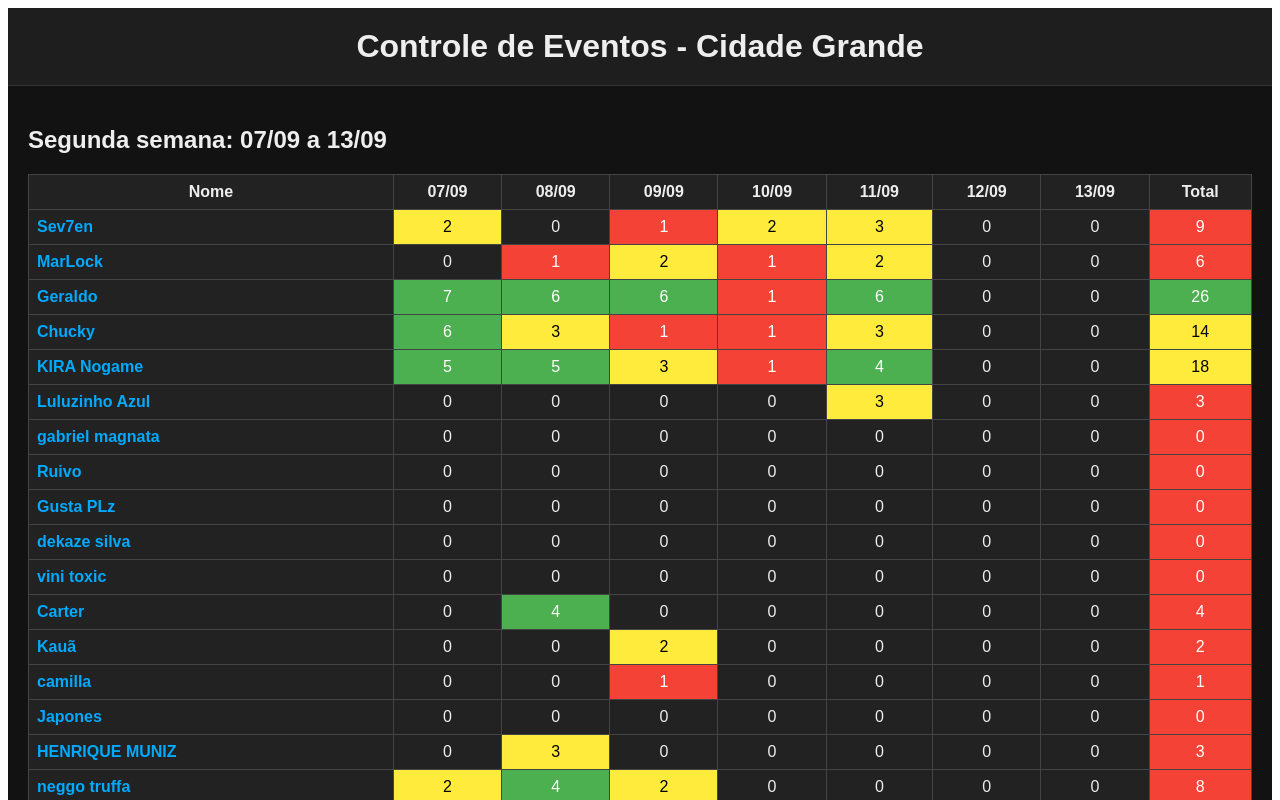
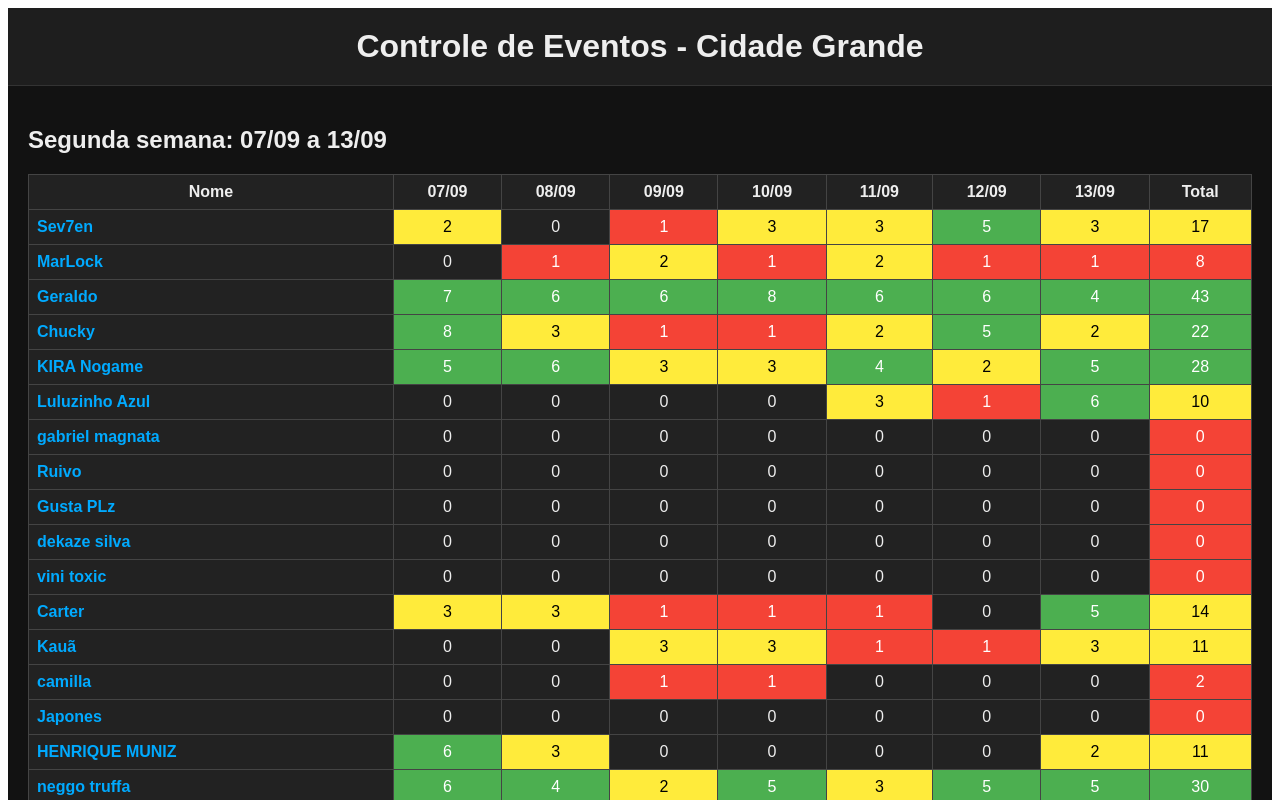
Before and after one commit to pedrohpiri/planilhaeventos, a Vue app: page / in a window 1280 px wide. Shown: the top 800 px of the page. Built offline with nearby package versions, Linux system fonts and the light colour scheme.

Commit message:
Atualiza EventTable.vue para calcular total de eventos dinamicamente

```diff
--- a/src/components/EventTable.vue
+++ b/src/components/EventTable.vue
@@ -15,7 +15,7 @@
           <td v-for="date in dates" :key="date" :class="getCellClass(participant.events[date])" :data-label="date">
             {{ participant.events[date] || 0 }}
           </td>
-          <td :class="getTotalClass(participant.total)" data-label="Total">{{ participant.total }}</td>
+          <td :class="getTotalClass(calculateTotal(participant.events))" data-label="Total">{{ calculateTotal(participant.events) }}</td>
         </tr>
       </tbody>
     </table>
@@ -29,33 +29,33 @@ import './EventTable.css'
 const dates = ['07/09', '08/09', '09/09', '10/09', '11/09', '12/09', '13/09']
 
 const participants = reactive([
-  { name: 'Sev7en', events: { '07/09': 2, '08/09': 0, '09/09': 1, '10/09': 2, '11/09': 3, '12/09': 0, '13/09': 0 }, total: 9 },
-  { name: 'MarLock', events: { '07/09': 0, '08/09': 1, '09/09': 2, '10/09': 1, '11/09': 2, '12/09': 0, '13/09': 0 }, total: 6 },
-  { name: 'Geraldo', events: { '07/09': 7, '08/09': 6, '09/09': 6, '10/09': 1, '11/09': 6, '12/09': 0, '13/09': 0 }, total: 26 },
-  { name: 'Chucky', events: { '07/09': 6, '08/09': 3, '09/09': 1, '10/09': 1, '11/09': 3, '12/09': 0, '13/09': 0 }, total: 14 },
-  { name: 'KIRA Nogame', events: { '07/09': 5, '08/09': 5, '09/09': 3, '10/09': 1, '11/09': 4, '12/09': 0, '13/09': 0 }, total: 18 },
-  { name: 'Luluzinho Azul', events: { '07/09': 0, '08/09': 0, '09/09': 0, '10/09': 0, '11/09': 3, '12/09': 0, '13/09': 0 }, total: 3 },
-  { name: 'gabriel magnata', events: { '07/09': 0, '08/09': 0, '09/09': 0, '10/09': 0, '11/09': 0, '12/09': 0, '13/09': 0 }, total: 0 },
-  { name: 'Ruivo', events: { '07/09': 0, '08/09': 0, '09/09': 0, '10/09': 0, '11/09': 0, '12/09': 0, '13/09': 0 }, total: 0 },
-  { name: 'Gusta PLz', events: { '07/09': 0, '08/09': 0, '09/09': 0, '10/09': 0, '11/09': 0, '12/09': 0, '13/09': 0 }, total: 0 },
-  { name: 'dekaze silva', events: { '07/09': 0, '08/09': 0, '09/09': 0, '10/09': 0, '11/09': 0, '12/09': 0, '13/09': 0 }, total: 0 },
-  { name: 'vini toxic', events: { '07/09': 0, '08/09': 0, '09/09': 0, '10/09': 0, '11/09': 0, '12/09': 0, '13/09': 0 }, total: 0 },
-  { name: 'Carter', events: { '07/09': 0, '08/09': 4, '09/09': 0, '10/09': 0, '11/09': 0, '12/09': 0, '13/09': 0 }, total: 4 },
-  { name: 'Kauã', events: { '07/09': 0, '08/09': 0, '09/09': 2, '10/09': 0, '11/09': 0, '12/09': 0, '13/09': 0 }, total: 2 },
-  { name: 'camilla', events: { '07/09': 0, '08/09': 0, '09/09': 1, '10/09': 0, '11/09': 0, '12/09': 0, '13/09': 0 }, total: 1 },
-  { name: 'Japones', events: { '07/09': 0, '08/09': 0, '09/09': 0, '10/09': 0, '11/09': 0, '12/09': 0, '13/09': 0 }, total: 0 },
-  { name: 'HENRIQUE MUNIZ', events: { '07/09': 0, '08/09': 3, '09/09': 0, '10/09': 0, '11/09': 0, '12/09': 0, '13/09': 0 }, total: 3 },
-  { name: 'neggo truffa', events: { '07/09': 2, '08/09': 4, '09/09': 2, '10/09': 0, '11/09': 0, '12/09': 0, '13/09': 0 }, total: 8 },
-  { name: 'Matheus JM TD', events: { '07/09': 0, '08/09': 0, '09/09': 0, '10/09': 0, '11/09': 0, '12/09': 0, '13/09': 0 }, total: 0 },
-  { name: 'cleber', events: { '07/09': 0, '08/09': 0, '09/09': 3, '10/09': 0, '11/09': 0, '12/09': 0, '13/09': 0 }, total: 3 },
-  { name: 'Luiz', events: { '07/09': 0, '08/09': 0, '09/09': 0, '10/09': 0, '11/09': 0, '12/09': 0, '13/09': 0 }, total: 0 },
-  { name: 'Nj1yt', events: { '07/09': 0, '08/09': 2, '09/09': 0, '10/09': 0, '11/09': 0, '12/09': 0, '13/09': 0 }, total: 2 },
-  { name: 'THX', events: { '07/09': 2, '08/09': 1, '09/09': 2, '10/09': 0, '11/09': 4, '12/09': 0, '13/09': 0 }, total: 9 },
-  { name: 'Eduardo Milk', events: { '07/09': 0, '08/09': 0, '09/09': 1, '10/09': 0, '11/09': 0, '12/09': 0, '13/09': 0 }, total: 1 },
-  { name: 'Emierri', events: { '07/09': 0, '08/09': 2, '09/09': 0, '10/09': 0, '11/09': 0, '12/09': 0, '13/09': 0 }, total: 2 },
-  { name: 'isadora', events: { '07/09': 0, '08/09': 0, '09/09': 1, '10/09': 0, '11/09': 0, '12/09': 0, '13/09': 0 }, total: 1 },
-  { name: 'rick', events: { '07/09': 0, '08/09': 0, '09/09': 0, '10/09': 0, '11/09': 0, '12/09': 0, '13/09': 0 }, total: 0 },
-  { name: 'MOTOMOTO DO GRAU', events: { '07/09': 0, '08/09': 0, '09/09': 0, '10/09': 0, '11/09': 0, '12/09': 0, '13/09': 0 }, total: 0 }
+  { name: 'Sev7en', events: { '07/09': 2, '08/09': 0, '09/09': 1, '10/09': 3, '11/09': 3, '12/09': 5, '13/09': 3 } },
+  { name: 'MarLock', events: { '07/09': 0, '08/09': 1, '09/09': 2, '10/09': 1, '11/09': 2, '12/09': 1, '13/09': 1 } },
+  { name: 'Geraldo', events: { '07/09': 7, '08/09': 6, '09/09': 6, '10/09': 8, '11/09': 6, '12/09': 6, '13/09': 4 } },
+  { name: 'Chucky', events: { '07/09': 8, '08/09': 3, '09/09': 1, '10/09': 1, '11/09': 2, '12/09': 5, '13/09': 2 } },
+  { name: 'KIRA Nogame', events: { '07/09': 5, '08/09': 6, '09/09': 3, '10/09': 3, '11/09': 4, '12/09': 2, '13/09': 5 } },
+  { name: 'Luluzinho Azul', events: { '07/09': 0, '08/09': 0, '09/09': 0, '10/09': 0, '11/09': 3, '12/09': 1, '13/09': 6 } },
+  { name: 'gabriel magnata', events: { '07/09': 0, '08/09': 0, '09/09': 0, '10/09': 0, '11/09': 0, '12/09': 0, '13/09': 0 } },
+  { name: 'Ruivo', events: { '07/09': 0, '08/09': 0, '09/09': 0, '10/09': 0, '11/09': 0, '12/09': 0, '13/09': 0 } },
+  { name: 'Gusta PLz', events: { '07/09': 0, '08/09': 0, '09/09': 0, '10/09': 0, '11/09': 0, '12/09': 0, '13/09': 0 } },
+  { name: 'dekaze silva', events: { '07/09': 0, '08/09': 0, '09/09': 0, '10/09': 0, '11/09': 0, '12/09': 0, '13/09': 0 } },
+  { name: 'vini toxic', events: { '07/09': 0, '08/09': 0, '09/09': 0, '10/09': 0, '11/09': 0, '12/09': 0, '13/09': 0 } },
+  { name: 'Carter', events: { '07/09': 3, '08/09': 3, '09/09': 1, '10/09': 1, '11/09': 1, '12/09': 0, '13/09': 5 } },
+  { name: 'Kauã', events: { '07/09': 0, '08/09': 0, '09/09': 3, '10/09': 3, '11/09': 1, '12/09': 1, '13/09': 3 } },
+  { name: 'camilla', events: { '07/09': 0, '08/09': 0, '09/09': 1, '10/09': 1, '11/09': 0, '12/09': 0, '13/09': 0 } },
+  { name: 'Japones', events: { '07/09': 0, '08/09': 0, '09/09': 0, '10/09': 0, '11/09': 0, '12/09': 0, '13/09': 0 } },
+  { name: 'HENRIQUE MUNIZ', events: { '07/09': 6, '08/09': 3, '09/09': 0, '10/09': 0, '11/09': 0, '12/09': 0, '13/09': 2 } },
+  { name: 'neggo truffa', events: { '07/09': 6, '08/09': 4, '09/09': 2, '10/09': 5, '11/09': 3, '12/09': 5, '13/09': 5 } },
+  { name: 'Matheus JM TD', events: { '07/09': 0, '08/09': 0, '09/09': 0, '10/09': 0, '11/09': 0, '12/09': 0, '13/09': 0 } },
+  { name: 'cleber', events: { '07/09': 0, '08/09': 0, '09/09': 3, '10/09': 0, '11/09': 2, '12/09': 2, '13/09': 0 } },
+  { name: 'Luiz', events: { '07/09': 0, '08/09': 0, '09/09': 0, '10/09': 0, '11/09': 0, '12/09': 0, '13/09': 0 } },
+  { name: 'Nj1yt', events: { '07/09': 0, '08/09': 2, '09/09': 0, '10/09': 0, '11/09': 0, '12/09': 0, '13/09': 0 } },
+  { name: 'THX', events: { '07/09': 4, '08/09': 0, '09/09': 2, '10/09': 1, '11/09': 4, '12/09': 3, '13/09': 0 } },
+  { name: 'Eduardo Milk', events: { '07/09': 0, '08/09': 1, '09/09': 1, '10/09': 0, '11/09': 0, '12/09': 0, '13/09': 0 } },
+  { name: 'Emierri', events: { '07/09': 0, '08/09': 2, '09/09': 0, '10/09': 1, '11/09': 1, '12/09': 0, '13/09': 0 } },
+  { name: 'isadora', events: { '07/09': 0, '08/09': 0, '09/09': 1, '10/09': 3, '11/09': 1, '12/09': 1, '13/09': 3 } },
+  { name: 'rick', events: { '07/09': 0, '08/09': 0, '09/09': 0, '10/09': 0, '11/09': 0, '12/09': 3, '13/09': 1 } },
+  { name: 'MOTOMOTO DO GRAU', events: { '07/09': 0, '08/09': 0, '09/09': 0, '10/09': 1, '11/09': 0, '12/09': 0, '13/09': 1 } }
 ])
 
 function getCellClass(value) {
@@ -71,4 +71,7 @@ function getTotalClass(total) {
   if (total >= 10) return 'yellow'
   return 'red'
 }
+function calculateTotal(events) {
+  return Object.values(events).reduce((sum, val) => sum + (val || 0), 0)
+}
 </script>
```
